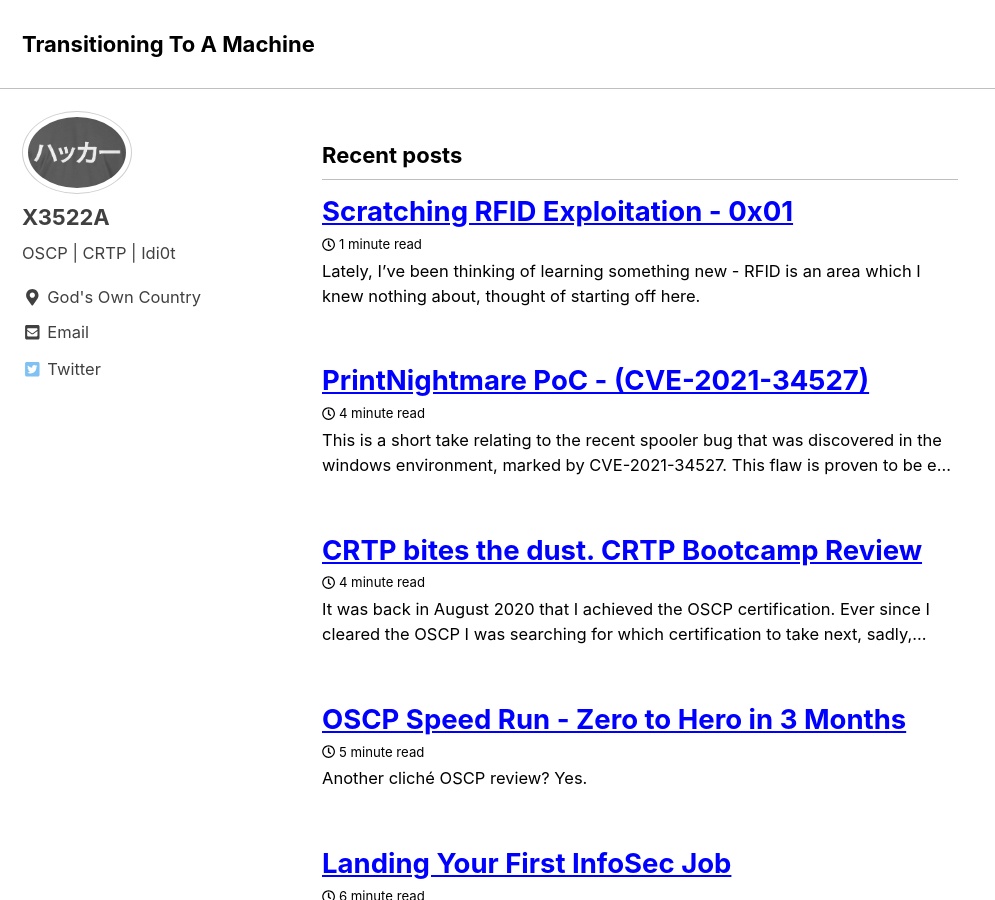
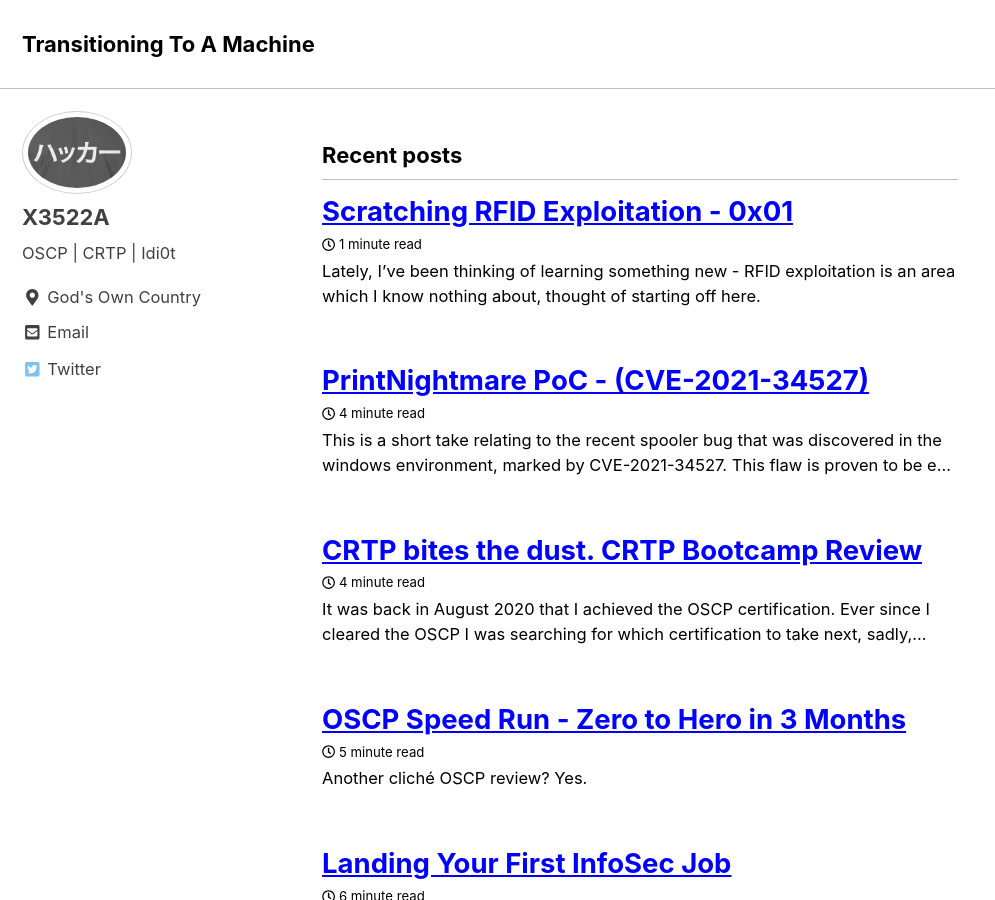
Before and after one commit to vinaysudheer/x3522a.github.io, a Jekyll site: the page built from index.html, in a window 1280 px wide and 900 px high. Shown: the whole window, without its empty margins (0-995 px from the left). Built offline with Jekyll 4.4.1, drawn with Linux system fonts in a browser that asks for light colours; cached includes are drawn as plain includes; the list of posts is cut into pages by our own code.

Commit message:
Update 2021-08-08-Scratching-RFID-Exploitation.md

```diff
--- a/_posts/2021-08-08-Scratching-RFID-Exploitation.md
+++ b/_posts/2021-08-08-Scratching-RFID-Exploitation.md
@@ -12,13 +12,13 @@ tags:
 
 ---
 
-Lately, I've been thinking of learning something new - RFID is an area which I knew nothing about, thought of starting off here.
+Lately, I've been thinking of learning something new - RFID exploitation is an area which I know nothing about, thought of starting off here.
 
 Few years before I attended a security conference, where I passively heard few people talking about how they were able to unlock hotel rooms by capturing the information contained in their own room cards and manipulating the captured information - modifying the data which corresponds to each of the hotel rooms(must be changing the values contained in the room access card which matches that of the different room numbers). Keeping this in mind, just maybe there would be similar vulnerabilities like this found in the wild, provided the information that I heard regarding the exploitation is true and is not a made up boastful story.
 
 Until now, I've went through the basics. How RFID works, the frequencies, where all possibly RFID tech can be used and such. This will be a short blog, I'll keep on updating new blogs simultaneously while I progress through. Placed an order for RFID reader/writer and RFID chip cards through an online retail store; I got the chip cards delivered, might take a while for the reader/writer to show up.
 
-![RFID cards](/assets/images/RFID/cards.jpg)
+![RFID cards](/assets/images/RFID/cards.jpg =100x20)
 
 ## Few Articles/Videos
 
```
